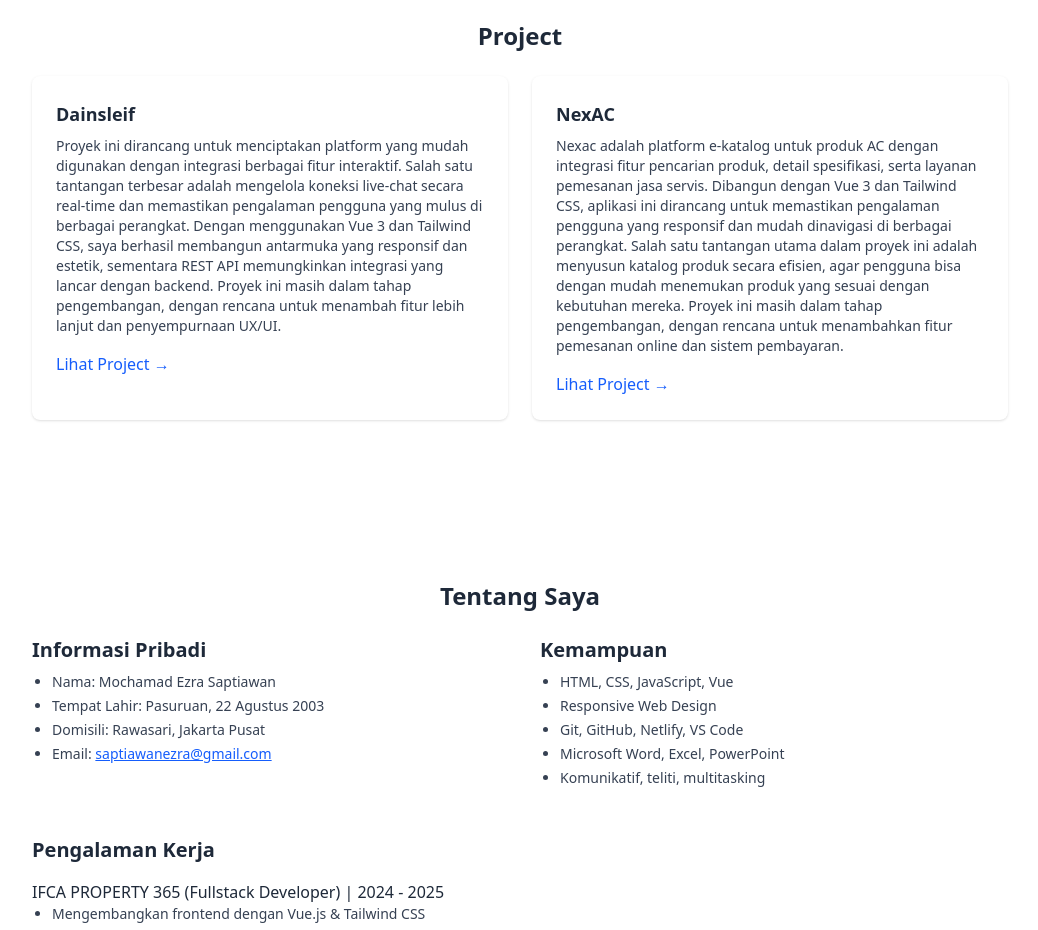
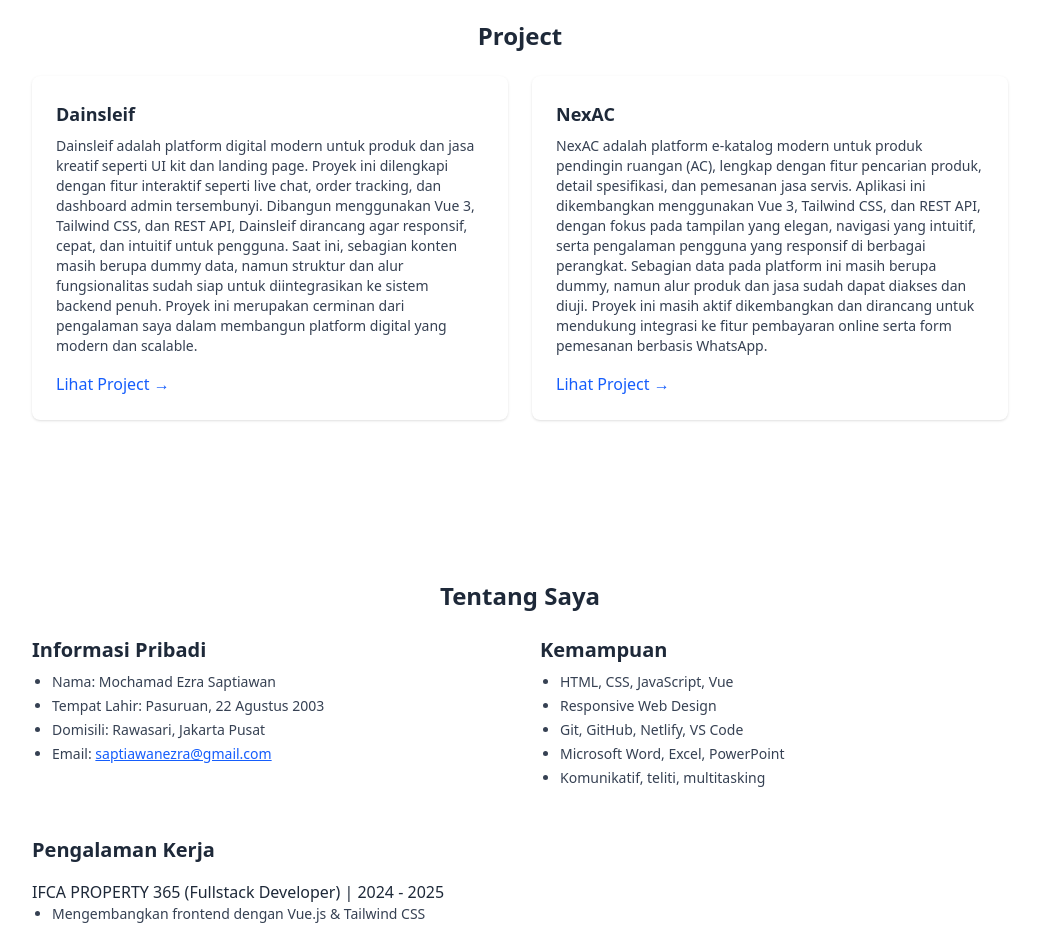
Before and after one commit to kingslayer902/portoflio, a Vue app: page / in a window 1280 px wide. Shown: the part 860-1790 px from the top of the page, without its empty margins (120-1158 px from the left). Built offline with nearby package versions, Linux system fonts and the light colour scheme.

Commit message:
rubah dikit

```diff
--- a/src/components/ProjectSection.vue
+++ b/src/components/ProjectSection.vue
@@ -9,7 +9,11 @@
       >
         <h3 class="font-semibold text-lg mb-2 text-gray-800">Dainsleif</h3>
         <p class="text-sm text-gray-700 mb-4">
-          Proyek ini dirancang untuk menciptakan platform yang mudah digunakan dengan integrasi berbagai fitur interaktif. Salah satu tantangan terbesar adalah mengelola koneksi live-chat secara real-time dan memastikan pengalaman pengguna yang mulus di berbagai perangkat. Dengan menggunakan Vue 3 dan Tailwind CSS, saya berhasil membangun antarmuka yang responsif dan estetik, sementara REST API memungkinkan integrasi yang lancar dengan backend. Proyek ini masih dalam tahap pengembangan, dengan rencana untuk menambah fitur lebih lanjut dan penyempurnaan UX/UI.
+          Dainsleif adalah platform digital modern untuk produk dan jasa kreatif seperti UI kit dan landing page. Proyek ini dilengkapi dengan fitur interaktif seperti live chat, order tracking, dan dashboard admin tersembunyi.
+
+Dibangun menggunakan Vue 3, Tailwind CSS, dan REST API, Dainsleif dirancang agar responsif, cepat, dan intuitif untuk pengguna.
+
+Saat ini, sebagian konten masih berupa dummy data, namun struktur dan alur fungsionalitas sudah siap untuk diintegrasikan ke sistem backend penuh. Proyek ini merupakan cerminan dari pengalaman saya dalam membangun platform digital yang modern dan scalable.
         </p>
         <a
           href="https://relaxed-axolotl-9932ff.netlify.app/"
@@ -26,7 +30,11 @@
       >
         <h3 class="font-semibold text-lg mb-2 text-gray-800">NexAC</h3>
         <p class="text-sm text-gray-700 mb-4">
-          Nexac adalah platform e-katalog untuk produk AC dengan integrasi fitur pencarian produk, detail spesifikasi, serta layanan pemesanan jasa servis. Dibangun dengan Vue 3 dan Tailwind CSS, aplikasi ini dirancang untuk memastikan pengalaman pengguna yang responsif dan mudah dinavigasi di berbagai perangkat. Salah satu tantangan utama dalam proyek ini adalah menyusun katalog produk secara efisien, agar pengguna bisa dengan mudah menemukan produk yang sesuai dengan kebutuhan mereka. Proyek ini masih dalam tahap pengembangan, dengan rencana untuk menambahkan fitur pemesanan online dan sistem pembayaran.
+         NexAC adalah platform e-katalog modern untuk produk pendingin ruangan (AC), lengkap dengan fitur pencarian produk, detail spesifikasi, dan pemesanan jasa servis.
+
+Aplikasi ini dikembangkan menggunakan Vue 3, Tailwind CSS, dan REST API, dengan fokus pada tampilan yang elegan, navigasi yang intuitif, serta pengalaman pengguna yang responsif di berbagai perangkat.
+
+Sebagian data pada platform ini masih berupa dummy, namun alur produk dan jasa sudah dapat diakses dan diuji. Proyek ini masih aktif dikembangkan dan dirancang untuk mendukung integrasi ke fitur pembayaran online serta form pemesanan berbasis WhatsApp.
         </p>
         <a
           href="https://boisterous-babka-2d5f21.netlify.app/"
```
